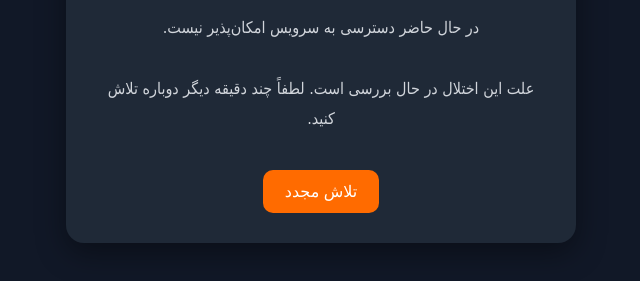
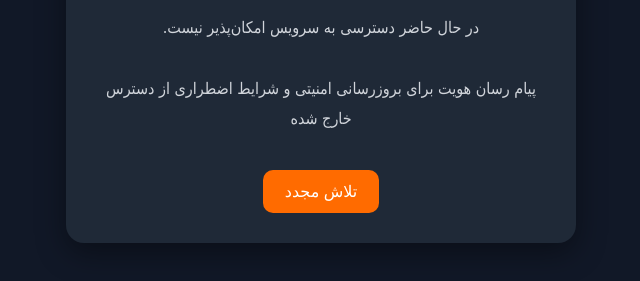
Before and after one commit to Sadra915/hoviyat-88143, a plain HTML site: page index.html in a window 1280 px wide. Shown: the part 357-638 px from the top of the page, without its empty margins (319-959 px from the left). Drawn offline with Linux system fonts and the light colour scheme.

Commit message:
Update index.html

```diff
--- a/index.html
+++ b/index.html
@@ -63,8 +63,7 @@ button:hover{
     <p>
         در حال حاضر دسترسی به سرویس امکان‌پذیر نیست.
         <br><br>
-        علت این اختلال در حال بررسی است.
-        لطفاً چند دقیقه دیگر دوباره تلاش کنید.
+    پیام رسان هویت برای بروزرسانی امنیتی و شرایط اضطراری از دسترس خارج شده
     </p>
 
     <button onclick="location.reload()">
```
